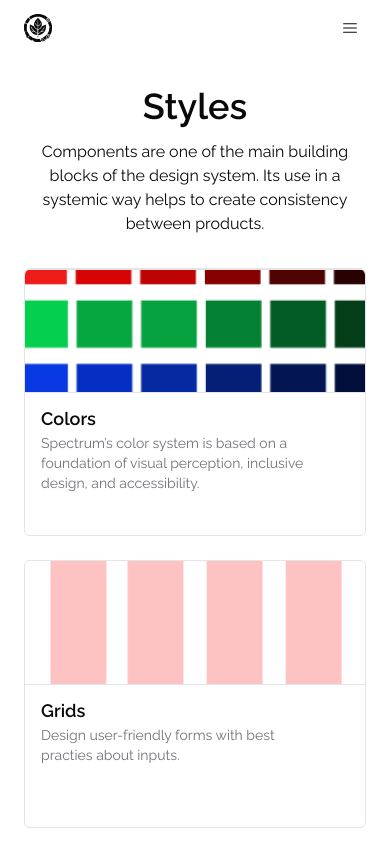
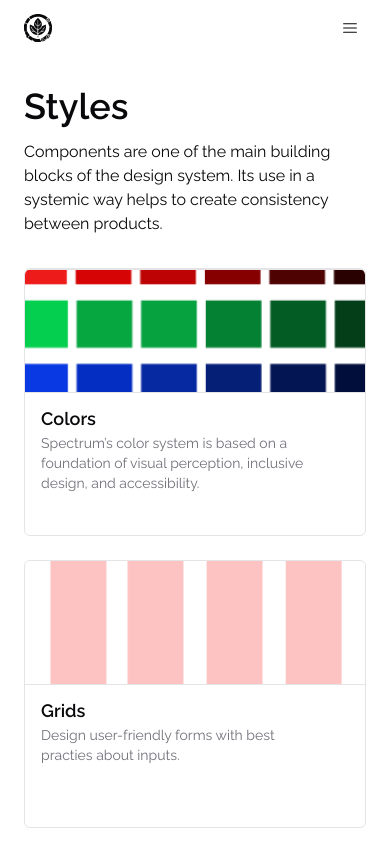
Before and after one commit to Leaf-Pallete/leaf-pallete, a Next.js app: page /styles-module in a window 390 px wide. Shown: the top 844 px of the page. Built offline with nearby package versions, Linux system fonts and the light colour scheme.

Commit message:
fix: added class of tailwind CSS for change title position in mobile

```diff
--- a/components/Styles-module/MainStyles.tsx
+++ b/components/Styles-module/MainStyles.tsx
@@ -4,11 +4,11 @@ export const MainStyles = () => {
 	return (
 		<div className="flex justify-between mx-auto">
 			<div className="w-full flex flex-col lg:flex-row justify-between items-center lg:items-start">
-				<div className="w-full lg:w-[442px] text-center md:text-center lg:text-start">
+				<div className="w-full lg:w-[442px] flex flex-col items-start sm:items-center lg:items-start text-start sm:text-center lg:text-start">
 					<p className="font-semibold text-[36px] md:text-[64px] text-foreground leading-none mb-4">
 						Styles
 					</p>
-					<p className="text-regular lg:text-lg 2xl:text-xl text-foreground max-w-[400px] mx-auto md:mx-auto lg:mx-0">
+					<p className="text-regular lg:text-lg 2xl:text-xl text-foreground max-w-[400px] lg:mx-0">
 						Components are one of the main building blocks of the design system.
 						Its use in a systemic way helps to create consistency between
 						products.
```
